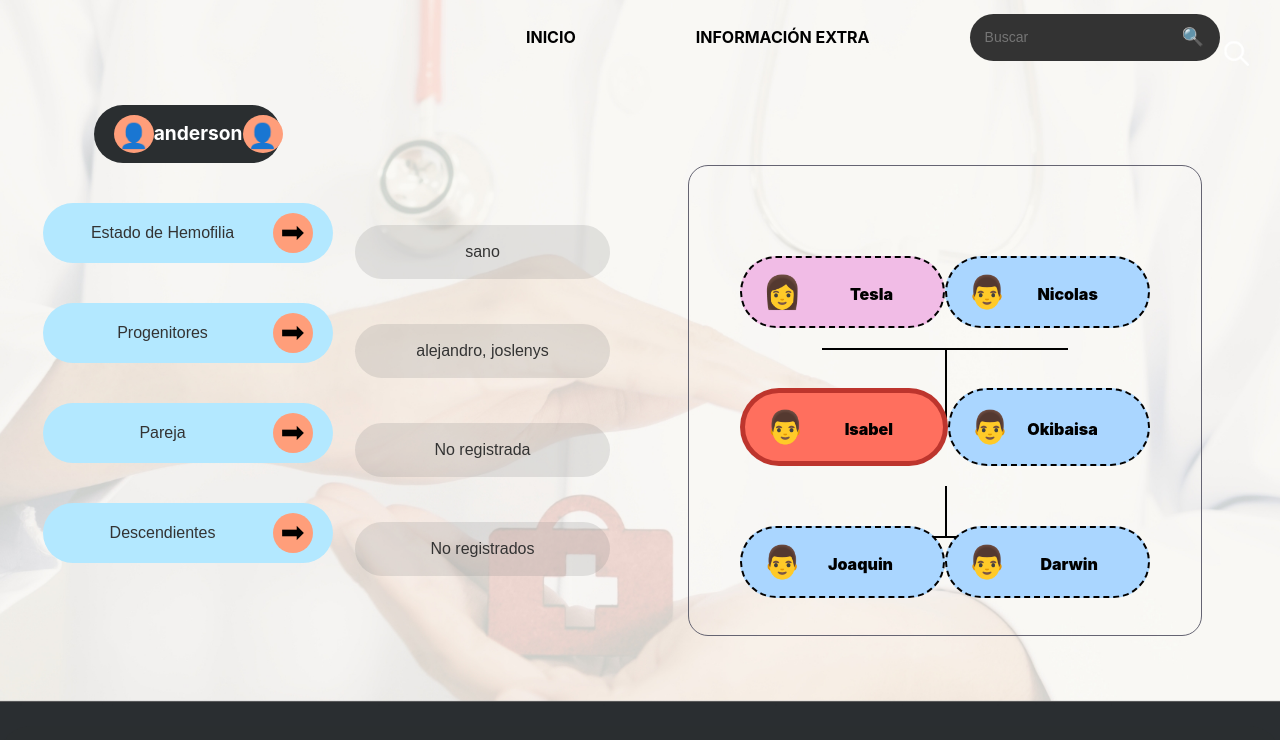
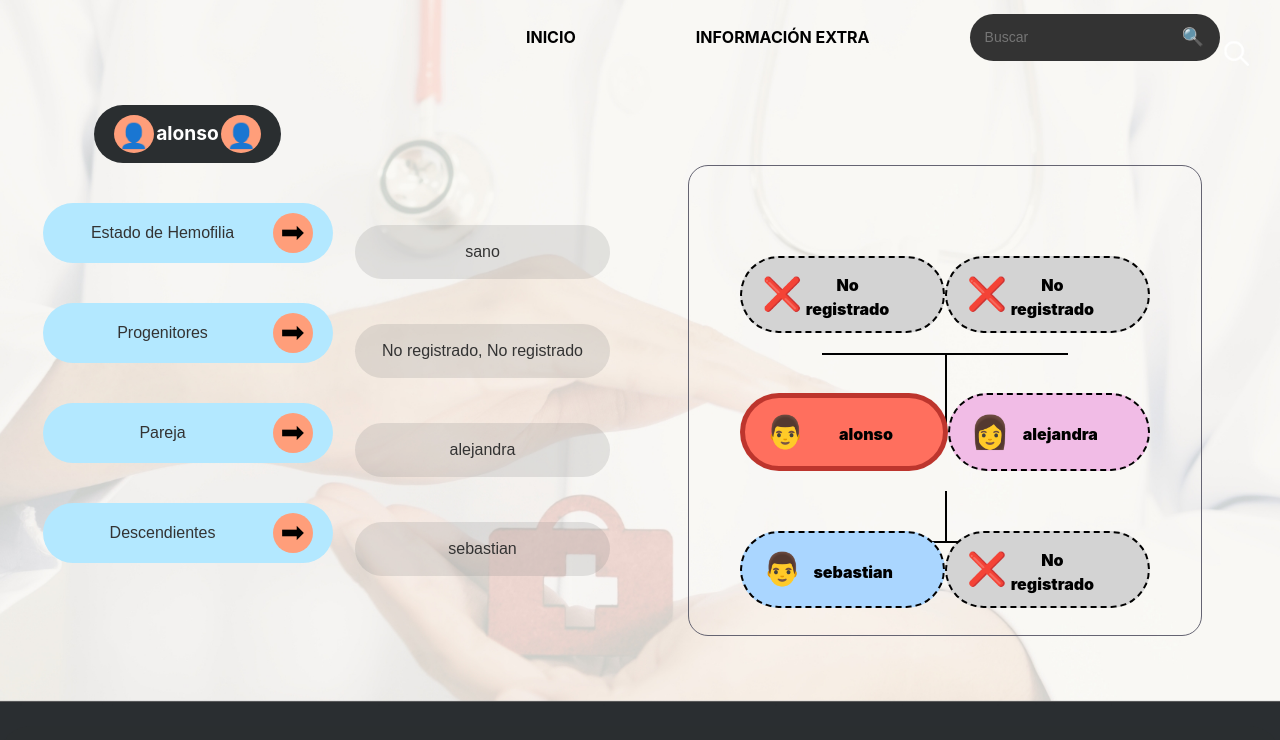
Before and after one commit to alonsopaz02/expert_system_example-v2, a React (Vite) app: page /expert-system in a window 1280 px wide. Shown: the top 740 px of the page. Built offline with nearby package versions, Linux system fonts and the light colour scheme; a web font is replaced by a local one.

Commit message:
arbol genealogico dinamico

```diff
--- a/src/components-styles/PersonCard.css
+++ b/src/components-styles/PersonCard.css
@@ -4,29 +4,32 @@
   align-items: center;
   padding: 10px 20px;
   padding-right: 50px;
-    background-color: #ffcc99; /* Color de fondo para todos */
   border: 2px dashed black;
   border-radius: 40px;
   width: 150px;
   color: black;
-
 }
 
-
-  .person-card.male {
-    background-color: #aad6ff; /* Naranja para hombre */
+/* Color de fondo para "No registrado" */
+.person-card.not-registered {
+  background-color: #d3d3d3; /* Gris claro */
 }
 
-  .person-card.female {
-    background-color: #f1bce6; /* Naranja para mujer */
+/* Color de fondo para hombre */
+.person-card.varon {
+  background-color: #aad6ff; /* Azul claro */
 }
 
+/* Color de fondo para mujer */
+.person-card.mujer {
+  background-color: #f1bce6; /* Rosa claro */
+}
+
+/* Estilo para la persona central */
 .person-card.central {
   background-color: #ff6f5e; /* Color diferente para la tarjeta central */
   grid-column: span 2;
   border: 5px solid rgba(129, 0, 0, 0.521);
-
-
 }
 
 .person-icon {
--- a/src/components/FamilyTreeComponent.jsx
+++ b/src/components/FamilyTreeComponent.jsx
@@ -1,28 +1,62 @@
 import React from 'react';
-import '../components-styles/FamilyTreeComponent.css'; // Importa el archivo CSS para los estilos
-import PersonCard from '../components/PersonCard'; // Componente para cada persona
+import '../components-styles/FamilyTreeComponent.css';
+import PersonCard from '../components/PersonCard';
+import { personas } from '../utils/personas'; // Asegúrate de ajustar la ruta si es necesario
 
-const FamilyTreeComponent = () => {
+const FamilyTreeComponent = ({ progenitores, persona, pareja, descendientes }) => {
+  // Descomponer los progenitores, pareja y descendientes en variables individuales
+  const [progenitor1, progenitor2] = progenitores;
+  const [descendiente1, descendiente2] = descendientes;
+
+  // Función para obtener el género basado en el nombre
+  const obtenerGenero = (nombre) => {
+    const personaEncontrada = personas[nombre.toLowerCase()];
+    return personaEncontrada ? personaEncontrada.genero : 'unknown';
+  };
+
   return (
     <div className="family-tree">
+      {/* Progenitores */}
       <div className="tree-row">
-        <PersonCard name="Tesla" gender="female" />
-        <PersonCard name="Nicolas" gender="male" />
-      </div>
-       {/* Líneas entre padres e hijo */}
-       <div className="tree-connector connector-parents"></div>
-
-      <div className="tree-row">
-        <PersonCard name="Isabel" gender="male" central />
-        <PersonCard name="Okibaisa" gender="male" />
+        <PersonCard
+          name={progenitor1?.nombre || "No registrado"}
+          gender={progenitor1 ? obtenerGenero(progenitor1.nombre) : "mujer"}
+        />
+        <PersonCard
+          name={progenitor2?.nombre || "No registrado"}
+          gender={progenitor2 ? obtenerGenero(progenitor2.nombre) : "varon"}
+        />
       </div>
 
-       {/* Líneas entre Isabel y sus hijos */}
-       <div className="tree-connector connector-children"></div>
+      {/* Conector entre padres e hijos */}
+      <div className="tree-connector connector-parents"></div>
 
+      {/* Persona central y su pareja */}
       <div className="tree-row">
-        <PersonCard name="Joaquin" gender="male" />
-        <PersonCard name="Darwin" gender="male" />
+        <PersonCard
+          name={persona?.nombre || "No registrado"}
+          gender={persona ? obtenerGenero(persona.nombre) : "varon"}
+          central
+        />
+        <PersonCard
+          name={pareja?.nombre || "No registrada"}
+          gender={pareja ? obtenerGenero(pareja.nombre) : "mujer"}
+        />
+      </div>
+
+      {/* Conector entre la persona central y sus hijos */}
+      <div className="tree-connector connector-children"></div>
+
+      {/* Descendientes */}
+      <div className="tree-row">
+        <PersonCard
+          name={descendiente1?.nombre || "No registrado"}
+          gender={descendiente1 ? obtenerGenero(descendiente1.nombre) : "varon"}
+        />
+        <PersonCard
+          name={descendiente2?.nombre || "No registrado"}
+          gender={descendiente2 ? obtenerGenero(descendiente2.nombre) : "varon"}
+        />
       </div>
     </div>
   );
--- a/src/components/PersonCard.jsx
+++ b/src/components/PersonCard.jsx
@@ -2,9 +2,18 @@ import React from 'react';
 import '../components-styles/PersonCard.css';
 
 const PersonCard = ({ name, gender, central }) => {
+  // Determinar si es "No registrado"
+  const isNotRegistered = name === "No registrado";
+
+  // Establecer icono e imagen de acuerdo con el estado
+  const icon = isNotRegistered ? '❌' : gender === 'varon' ? '👨' : '👩';
+
+  // Determinar el color de fondo en base al estado
+  const backgroundClass = isNotRegistered ? 'not-registered' : gender;
+
   return (
-    <div className={`person-card ${gender} ${central ? 'central' : ''}`}>
-      <div className="person-icon">{gender === 'male' ? '👨' : '👩'}</div>
+    <div className={`person-card ${backgroundClass} ${central ? 'central' : ''}`}>
+      <div className="person-icon">{icon}</div>
       <div className="person-name">{name}</div>
     </div>
   );
--- a/src/pages/ExpertSystem2.jsx
+++ b/src/pages/ExpertSystem2.jsx
@@ -6,45 +6,41 @@ import HemophiliaStatusButton from '../components/HemophiliaStatusButton';
 import TextBoxComponent from '../components/TextBoxComponent';
 import Footer from '../components/Footer';
 import FamilyTreeComponent from '../components/FamilyTreeComponent';
-import { personas } from '../utils/personas';  // Asegúrate de ajustar la ruta si está en otra carpeta
-import { estadoHemofilia, encontrarPareja } from '../utils/reglas';  // Asegúrate de ajustar la ruta si está en otra carpeta
+import { personas } from '../utils/personas';
+import { estadoHemofilia, encontrarPareja } from '../utils/reglas';
 
 function ExpertSystem2() {
-  const [persona, setPersona] = useState(null); // Estado para la persona seleccionada
-  const [estadoHemofiliaPersona, setEstadoHemofiliaPersona] = useState(''); // Estado para guardar el estado de hemofilia
-  const [progenitores, setProgenitores] = useState(''); // Estado para guardar los progenitores
-  const [pareja, setPareja] = useState(''); // Estado para guardar la pareja
-  const [descendientes, setDescendientes] = useState(''); // Estado para guardar los descendientes
+  const [persona, setPersona] = useState(null);
+  const [estadoHemofiliaPersona, setEstadoHemofiliaPersona] = useState('');
+  const [progenitores, setProgenitores] = useState([]);
+  const [pareja, setPareja] = useState(null);
+  const [descendientes, setDescendientes] = useState([]);
 
-  // Definir un nombre predeterminado para probar, más adelante puedes hacerlo dinámico
-  const nombreSeleccionado = "anderson";
+  const nombreSeleccionado = "alonso";
 
-  // useEffect para cargar la persona cuando se monte el componente
   useEffect(() => {
-    const personaSeleccionada = personas[nombreSeleccionado]; // Buscar la persona por nombre
+    const personaSeleccionada = personas[nombreSeleccionado];
     setPersona(personaSeleccionada);
 
-    // Obtener el estado de hemofilia de la persona
+    // Obtener el estado de hemofilia
     const estado = estadoHemofilia(personaSeleccionada);
     setEstadoHemofiliaPersona(estado);
 
     // Obtener los progenitores
     const progenitoresLista = personaSeleccionada.progenitores.length > 0
-      ? personaSeleccionada.progenitores.map(p => p.nombre).join(', ')
-      : "No registrados";
+      ? personaSeleccionada.progenitores
+      : [{ nombre: "No registrado", genero: "male" }, { nombre: "No registrado", genero: "female" }];
     setProgenitores(progenitoresLista);
 
     // Obtener la pareja
     const parejaEncontrada = encontrarPareja(personaSeleccionada);
-    setPareja(parejaEncontrada ? parejaEncontrada.nombre : "No registrada");
+    setPareja(parejaEncontrada ? parejaEncontrada : { nombre: "No registrada", genero: "female" });
 
-    // Obtener los descendientes
+    // Obtener los descendientes (máximo 2)
     const descendientesLista = Object.values(personas)
       .filter(p => p.progenitores.includes(personaSeleccionada))
-      .map(p => p.nombre)
-      .join(', ');
-
-    setDescendientes(descendientesLista.length > 0 ? descendientesLista : "No registrados");
+      .slice(0, 2);
+    setDescendientes(descendientesLista.length > 0 ? descendientesLista : [{ nombre: "No registrado", genero: "male" }, { nombre: "No registrado", genero: "male" }]);
   }, []);
 
   return (
@@ -54,7 +50,6 @@ function ExpertSystem2() {
         <div className="exsystem-left">
           <div className='person-info1'>
             <div className='card-container'>
-              {/* Nombre de la persona */}
               <PersonCardComponent name={persona ? persona.nombre : "Cargando..."} />
             </div>
             <HemophiliaStatusButton label="Estado de Hemofilia" />
@@ -66,20 +61,24 @@ function ExpertSystem2() {
             </div>
           </div>
           <div className='person-info2'>
-            {/* Mostrar la información relevante de la persona */}
             {persona && (
               <>
                 <TextBoxComponent content={`${estadoHemofiliaPersona}`} />
-                <TextBoxComponent content={`${progenitores}`} />
-                <TextBoxComponent content={`${pareja}`} />
-                <TextBoxComponent content={`${descendientes}`} />
+                <TextBoxComponent content={progenitores.map(p => p.nombre).join(', ')} />
+                <TextBoxComponent content={pareja.nombre} />
+                <TextBoxComponent content={descendientes.map(d => d.nombre).join(', ')} />
               </>
             )}
           </div>
         </div>
         <div className="exsystem-right">
           <div className="tree-container">
-            <FamilyTreeComponent />
+            <FamilyTreeComponent
+              progenitores={progenitores}
+              persona={persona}
+              pareja={pareja}
+              descendientes={descendientes}
+            />
           </div>
         </div>
       </div>
```
Lines whose indentation alone changed are shown as unchanged.
